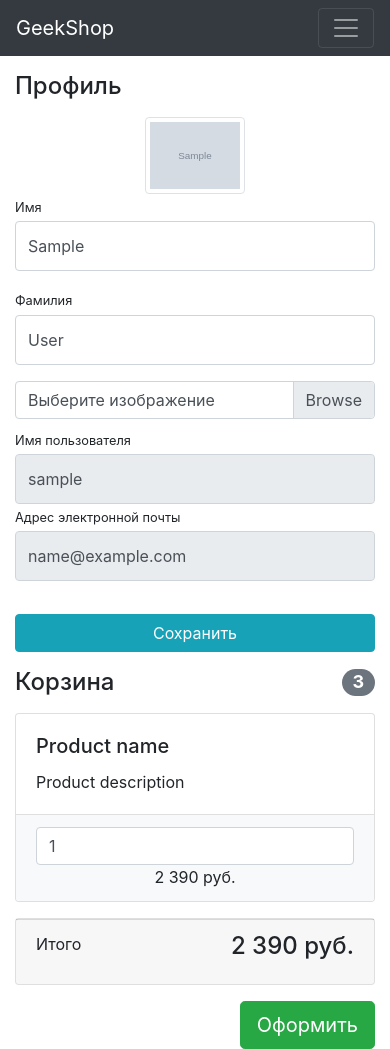
After one commit to Azazelllo666/Django-geekshop, a Django app: page /auth/profile/ in a window 390 px wide. The commit adds this page. Run offline with Django 3.2, Linux system fonts and the light colour scheme; a user stored in the database is signed in; tables that the repository leaves empty hold one stand-in row (values such as "Sample post"); grey boxes marked "Sample" are stand-in pictures; some libraries are stand-ins or nearby versions.

Commit message:
add profile

```diff
--- a/authapp/forms.py
+++ b/authapp/forms.py
@@ -1,4 +1,4 @@
-from django.contrib.auth.forms import AuthenticationForm, UserCreationForm, forms
+from django.contrib.auth.forms import AuthenticationForm, UserCreationForm, forms, UserChangeForm
 from authapp.models import User
 
 
@@ -18,7 +18,7 @@ class UserLoginForm(AuthenticationForm):
 class UserRegisterForm(UserCreationForm):
     class Meta:
         model = User
-        fields = ('username', 'email', 'first_name', 'last_name', 'password1', 'password2', 'age', 'avatar')
+        fields = ('username', 'email', 'first_name', 'last_name', 'password1', 'password2')
 
     def __init__(self, *args, **kwargs):
         super(UserRegisterForm, self).__init__(*args, **kwargs)
@@ -26,8 +26,6 @@ class UserRegisterForm(UserCreationForm):
         self.fields['email'].widget.attrs['placeholder'] = 'Введите адрес эл. почты'
         self.fields['first_name'].widget.attrs['placeholder'] = 'Введите имя'
         self.fields['last_name'].widget.attrs['placeholder'] = 'Введите фамилию'
-        self.fields['age'].widget.attrs['placeholder'] = 'Введите свой возраст'
-        self.fields['avatar'].widget.attrs['placeholder'] = 'Добавьте аватарку профиля'
         self.fields['password1'].widget.attrs['placeholder'] = 'Введите пароль'
         self.fields['password2'].widget.attrs['placeholder'] = 'Подтвердите пароль'
         for field_name, field in self.fields.items():
@@ -39,3 +37,19 @@ class UserRegisterForm(UserCreationForm):
             raise forms.ValidationError(
                 self.error_messages['Возраст не соответствует!'], code='Возраст не соответствует!')
         return age
+
+
+class UserProfileForm(UserChangeForm):
+    avatar = forms.ImageField(widget=forms.FileInput())
+
+    class Meta:
+        model = User
+        fields = ('username', 'email', 'first_name', 'last_name', 'avatar')
+
+    def __init__(self, *args, **kwargs):
+        super(UserProfileForm, self).__init__(*args, **kwargs)
+        for field_name, field in self.fields.items():
+            field.widget.attrs['class'] = 'form-control py-4'
+        self.fields['username'].widget.attrs['readonly'] = True
+        self.fields['email'].widget.attrs['readonly'] = True
+        self.fields['avatar'].widget.attrs['class'] = 'custom-file-input'
--- /dev/null
+++ b/authapp/templates/authapp/profile.html
@@ -0,0 +1,99 @@
+{% extends 'mainapp/base.html' %}
+{% load staticfiles %}
+
+
+{% block css %}
+    <!-- Custom styles for this template -->
+    <link href="{% static 'css/profile.css' %}" rel="stylesheet">
+{% endblock %}
+
+{% block content %}
+    <div class="container">
+        <div class="row">
+            <div class="col-lg-7">
+                <h4 class="mt-3 mb-3">Профиль</h4>
+                <div class="col-lg-12 text-center">
+                    <img width="100" height="100"
+                         src="{%  if user.avatar %} {{ user.avatar.url }} {% else %} {% static 'vendor/img/products/Brown-sports-oversized-top-ASOS-DESIGN.png' %} {% endif %}"
+                         class="img-thumbnail">
+                </div>
+                <form action="{% url 'auth:profile' %}" method="post" enctype="multipart/form-data">
+                    {% csrf_token %}
+                    <div class="form-row">
+                        <div class="col-lg-6">
+                            <div class="form-group">
+                                <label class="small mb-1" for="{{ form.first_name.id_for_label }}">Имя</label>
+                                {{ form.first_name }}
+                            </div>
+                        </div>
+                        <div class="col-lg-6">
+                            <div class="form-group">
+                                <label class="small mb-1" for="{{ form.last_name.id_for_label }}">Фамилия</label>
+                                {{ form.last_name }}
+                            </div>
+                        </div>
+                    </div>
+                    <div class="form-row mb-2">
+                        <div class="col-lg-12">
+                            <div class="custom-file">
+                                {{ form.avatar }}
+                                <label class="custom-file-label" for="{{ form.avatar.id_for_label }}">Выберите
+                                    изображение</label>
+                            </div>
+                        </div>
+                    </div>
+                    <div class="form-row">
+                        <div class="col-lg-6">
+                            <label class="small mb-1" for="{{ form.username.id_for_label }}">Имя пользователя</label>
+                            {{ form.username }}
+                        </div>
+                        <div class="col-lg-6">
+                            <label class="small mb-1" for="{{ form.email.id_for_label }}">Адрес электронной
+                                почты</label>
+                            {{ form.email}}
+                        </div>
+                    </div>
+                    <div class="form-row">
+                        <div class="col-lg-6" style="margin-top: 33px;">
+                            <input class="btn btn-info btn-block" type="submit" value="Сохранить">
+                        </div>
+                    </div>
+                </form>
+            </div>
+            <div class="col-lg-5">
+                <h4 class="mt-3 mb-3 d-flex justify-content-between align-items-center mb-3">
+                    Корзина <span class="badge badge-secondary badge-pill">3</span>
+                </h4>
+                <div class="card mb-3">
+                    <div class="card-body">
+                        <h5 class="card-title">Product name</h5>
+                        <p class="card-text">Product description</p>
+                    </div>
+                    <ul class="list-group list-group-flush">
+                        <li class="list-group-item bg-light">
+                            <div class="row text-center">
+                                <div class="col-lg-4">
+                                    <input name="basketID" type="number" class="form-control"
+                                           value="1" min="0">
+                                </div>
+                                <div class="col-lg-4">2 390 руб.</div>
+                                <div class="col-lg-4">
+                                    <a href="#">
+                                        <i class="fas fa-trash"></i>
+                                    </a>
+                                </div>
+                            </div>
+                        </li>
+                    </ul>
+                </div>
+                <div class="card mb-3">
+                    <div class="card-footer">
+                        <p class="float-left">Итого</p>
+                        <h4 class="float-right">2 390 руб.</h4>
+                    </div>
+                </div>
+                <button type="button" class="btn btn-success btn-lg float-right">Оформить</button>
+            </div>
+        </div>
+    </div>
+{% endblock %}
--- a/authapp/urls.py
+++ b/authapp/urls.py
@@ -8,4 +8,5 @@ urlpatterns = [
     path('login/', authapp.login, name='login'),
     path('register/', authapp.register, name='register'),
     path('logout/', authapp.logout, name='logout'),
+    path('profile/', authapp.profile, name='profile'),
 ]
--- a/authapp/views.py
+++ b/authapp/views.py
@@ -2,7 +2,7 @@ from django.shortcuts import render, HttpResponseRedirect
 from django.contrib import auth
 from django.urls import reverse
 
-from authapp.forms import UserLoginForm, UserRegisterForm
+from authapp.forms import UserLoginForm, UserRegisterForm, UserProfileForm
 from authapp.models import User
 
 
@@ -43,3 +43,18 @@ def register(request):
 def logout(request):
     auth.logout(request)
     return HttpResponseRedirect(reverse('index'))
+
+
+def profile(request):
+    if request.method == 'POST':
+        form = UserProfileForm(data=request.POST, files=request.FILES, instance=request.user)
+        if form.is_valid():
+            form.save()
+            return HttpResponseRedirect(reverse('auth:profile'))
+    else:
+        form = UserProfileForm(instance=request.user)
+    context = {
+        'title': 'GeekShop - Профиль',
+        'form': form
+    }
+    return render(request, 'authapp/profile.html', context)
--- a/geekshop/settings.py
+++ b/geekshop/settings.py
@@ -106,7 +106,7 @@ AUTH_PASSWORD_VALIDATORS = [
 # Internationalization
 # https://docs.djangoproject.com/en/2.2/topics/i18n/
 
-LANGUAGE_CODE = 'en-us'
+LANGUAGE_CODE = 'ru-ru'
 
 TIME_ZONE = 'Europe/Moscow'
 
--- a/mainapp/templates/mainapp/base.html
+++ b/mainapp/templates/mainapp/base.html
@@ -42,7 +42,7 @@
 
                 {% if user.is_authenticated %}
                     <li class="nav-item">
-                        <a class="nav-link" href="auth/profile.html">{{ user.first_name }}
+                        <a class="nav-link" href="{% url 'auth:profile' %}">{{ user.first_name }}
                             <i class="fas fa-user-circle"></i>
                         </a>
                     </li>
```
Also changed, not shown: authapp/templates/authapp/login.html (+9 -4 lines), authapp/templates/authapp/register.html (+5 -16 lines).
